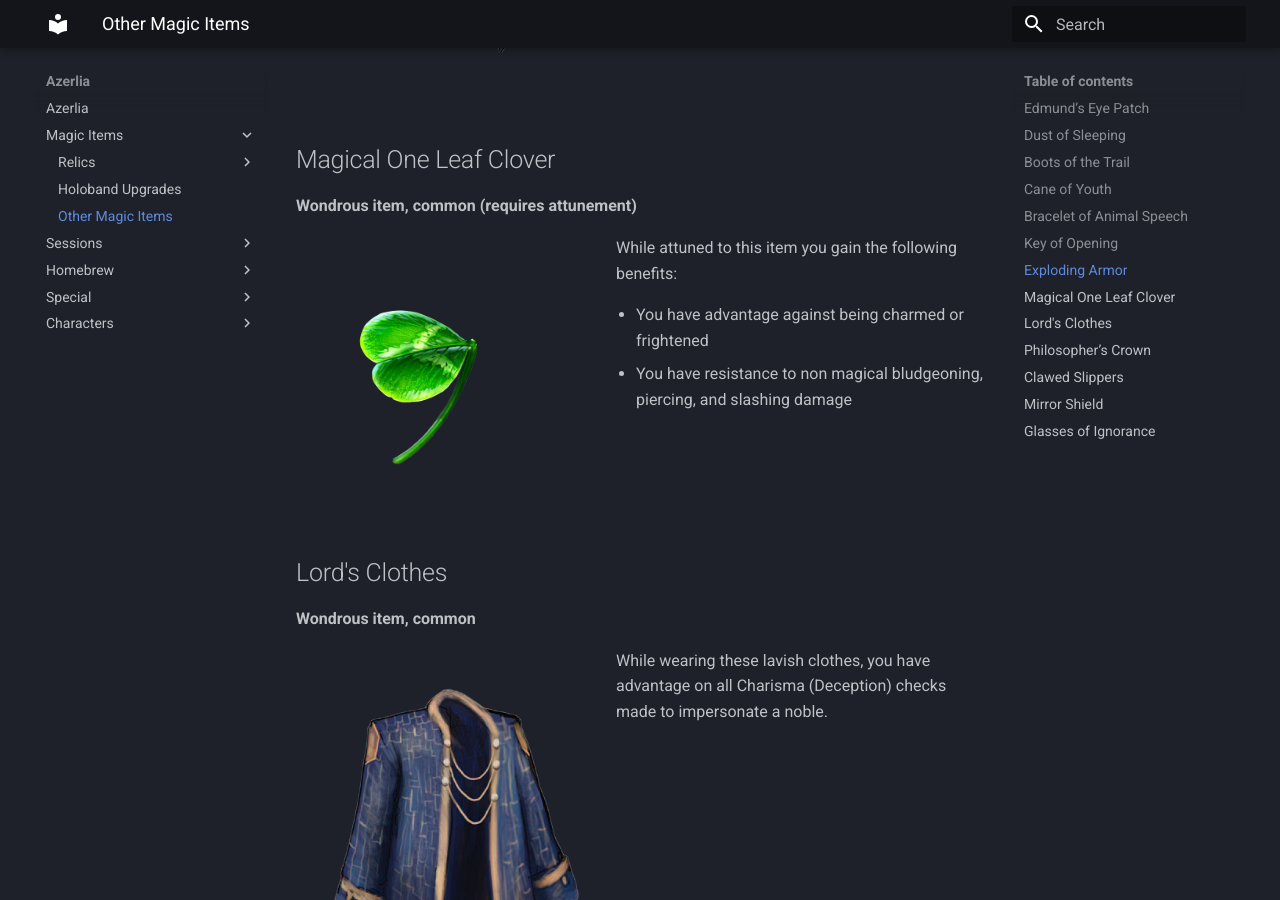
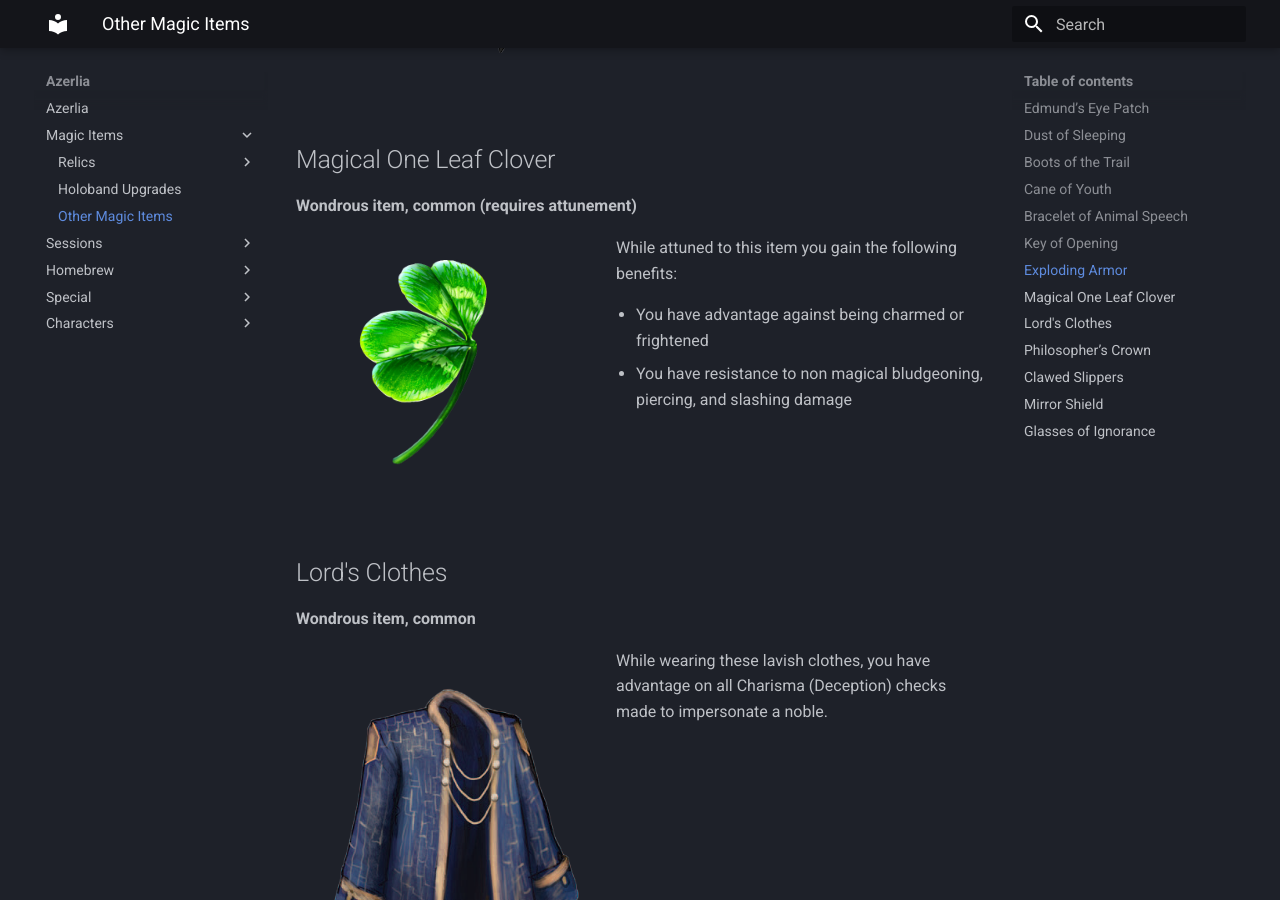
Before and after one commit to Zolmy/azerlia, an MkDocs documentation site: the page built from docs/magic_items/other.md, in a window 1280 px wide and 900 px high, scrolled down 3142 px. Built offline with MkDocs 1.6.1 and Material for MkDocs 9.7.7, drawn with Linux system fonts in a browser that asks for light colours.

Commit message:
Update other.md

```diff
--- a/docs/magic_items/other.md
+++ b/docs/magic_items/other.md
@@ -72,7 +72,7 @@ While wearing this armor, you can use your action to cast fireball (save DC 15),
 **Wondrous item, common (requires attunement)**
 
 <div class="imgoverflow">
-<img class="leftimg smallimg" src="../../assets/oneleaf.png"/>
+<img class="leftimg smallimg" src="../../assets/twoleaf.png"/>
 
 While attuned to this item you gain the following benefits:
 <ul>
```
